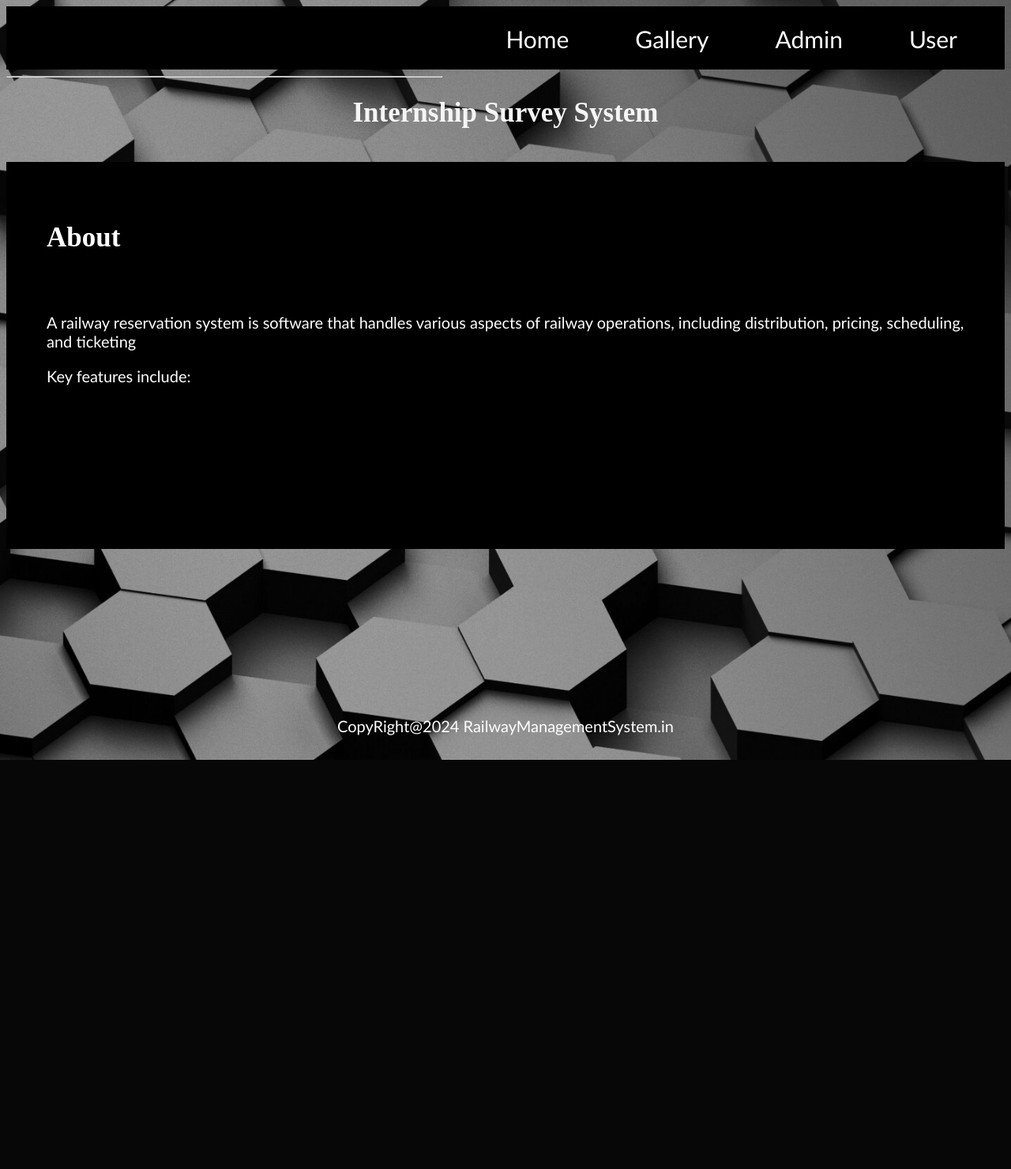
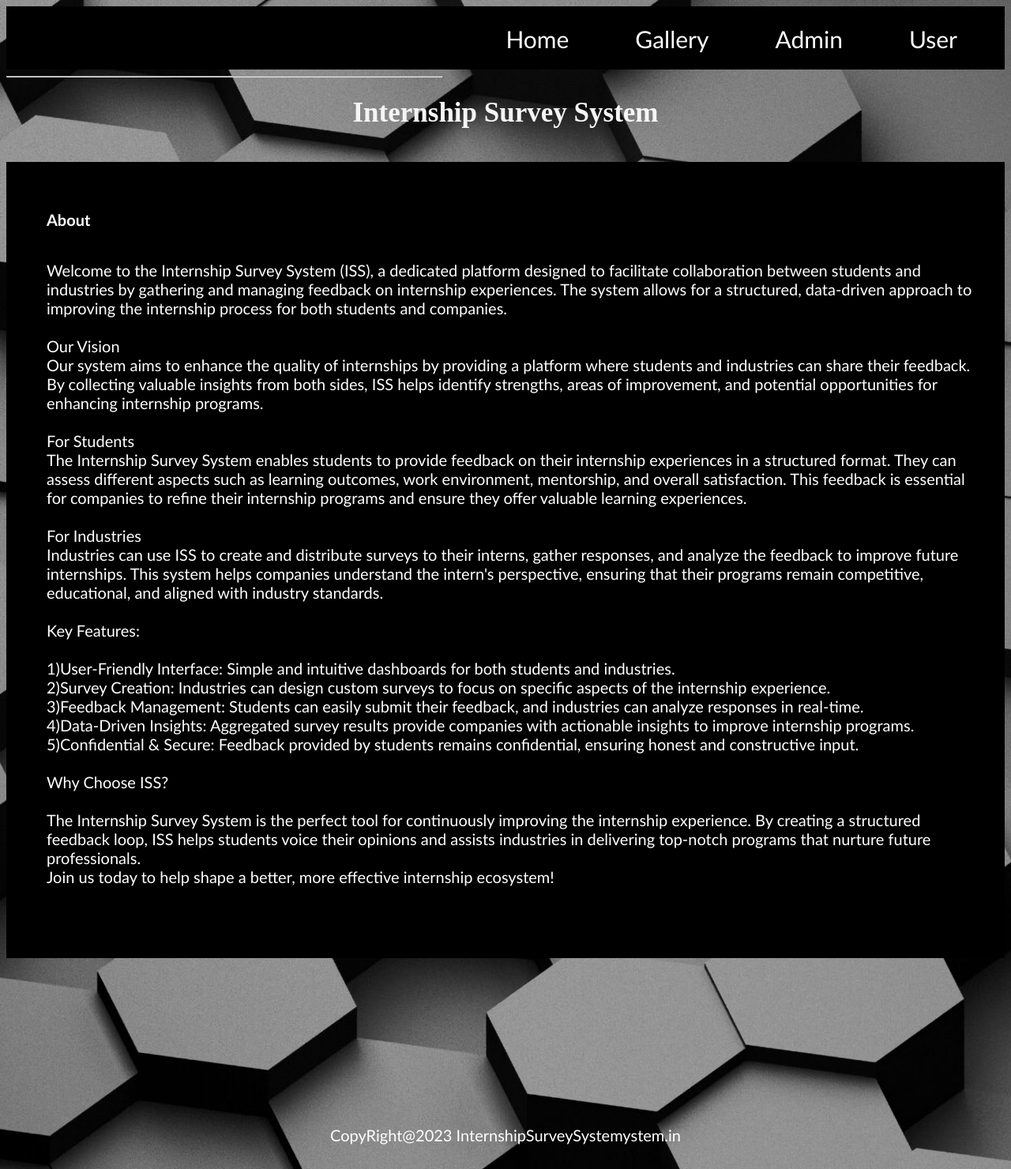
Before and after one commit to VinodKumarN1/Web-Development--Student-Internship-System, a PHP site: page /About.php in a window 1280 px wide. Shown: the whole page at 79% size. Before the commit the page ends 962 px from the top, so only its background shows below. Run offline with PHP 8.4, Linux system fonts and the light colour scheme.

Commit message:
Update About.php
About content has been updated

```diff
--- a/About.php
+++ b/About.php
@@ -116,18 +116,35 @@ font-size: 20px;
 <h1 align=center>Internship Survey System</h1>
 <br>
 <div class="ad">
-<h3>About</h3>
-<p id="cl1"><p> A railway reservation system is software that handles various aspects
-  of railway operations, including distribution, pricing,
-   scheduling, and ticketing</p>
-      <p>Key features include:</p>
-<ul>Ticket Availability: Users can check seat availability for specific trains and classes.</ul>
-<ul>Booking Process: Passengers can book tickets online or offline, paying through various modes.</ul>
-<ul>Cancellation and Refunds: The system manages ticket cancellations and refunds.</ul>
-<ul>PNR Generation: Each booked ticket receives a unique PNR number.</ul>
+<h3 id="cl1">About</h3>
+<p id="cl1">
+  Welcome to the Internship Survey System (ISS), a dedicated platform designed to facilitate collaboration between students and industries
+  by gathering and managing feedback on internship experiences. The system allows for a structured, data-driven approach to improving the internship process for both students and companies.
+<br><br>
+
+Our Vision
+<br>
+Our system aims to enhance the quality of internships by providing a platform where students and industries can share their feedback. By collecting valuable insights from both sides, ISS helps identify strengths, areas of improvement, and potential opportunities for enhancing internship programs.
+<br><br>
+For Students<br>
+The Internship Survey System enables students to provide feedback on their internship experiences in a structured format. They can assess different aspects such as learning outcomes, work environment, mentorship, and overall satisfaction. This feedback is essential for companies to refine their internship programs and ensure they offer valuable learning experiences.
+<br><br>
+For Industries<br>
+Industries can use ISS to create and distribute surveys to their interns, gather responses, and analyze the feedback to improve future internships. This system helps companies understand the intern's perspective, ensuring that their programs remain competitive, educational, and aligned with industry standards.
+<br><br>
+Key Features:<br><br>
+1)User-Friendly Interface: Simple and intuitive dashboards for both students and industries.<br>
+2)Survey Creation: Industries can design custom surveys to focus on specific aspects of the internship experience.<br>
+3)Feedback Management: Students can easily submit their feedback, and industries can analyze responses in real-time.<br>
+4)Data-Driven Insights: Aggregated survey results provide companies with actionable insights to improve internship programs.<br>
+5)Confidential & Secure: Feedback provided by students remains confidential, ensuring honest and constructive input.<br><br>
+Why Choose ISS?<br><br>
+The Internship Survey System is the perfect tool for continuously improving the internship experience. By creating a structured feedback loop, ISS helps students voice their opinions and assists industries in delivering top-notch programs that nurture future professionals.
+<br>
+Join us today to help shape a better, more effective internship ecosystem!<p>
 </div>
 <footer>
-  <p>CopyRight@2024 RailwayManagementSystem.in</p>
+  <p>CopyRight@2023 InternshipSurveySystemystem.in</p>
  </footer>
 
 </body>
```
